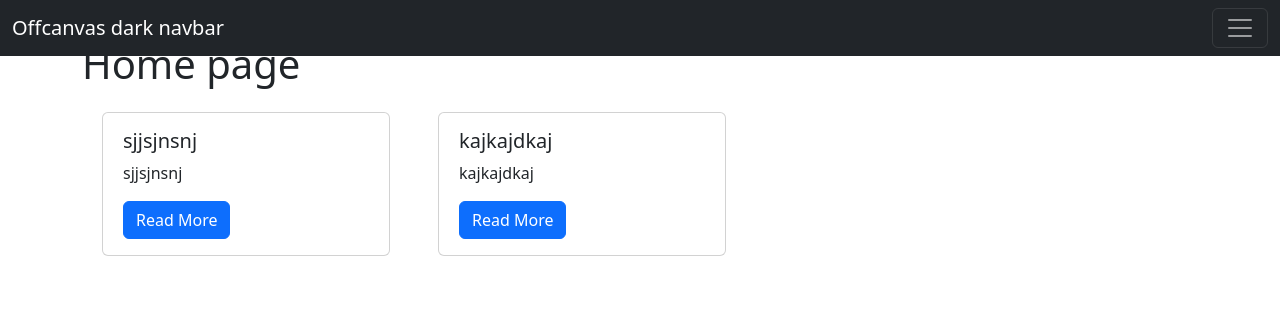
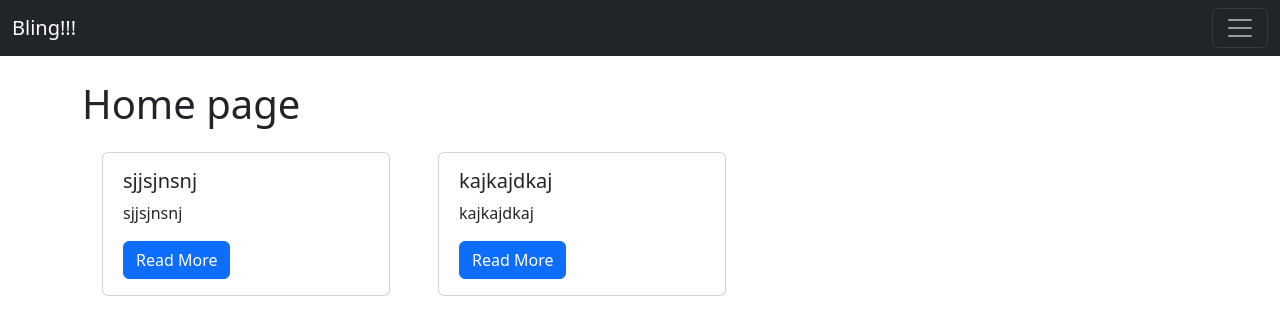
Before and after one commit to VishalSharma-123/Bling, a Flask app: page / in a window 1280 px wide. Shown: the top 335 px of the page. Run offline with Flask 2, Linux system fonts and the light colour scheme; data comes from the database, SQL or seed files in the repository; some libraries are stand-ins or nearby versions.

Commit message:
Fixed a minor bug on the home page.

```diff
--- a/templates/base.html
+++ b/templates/base.html
@@ -29,7 +29,7 @@
     <body>
         <nav class="navbar navbar-dark bg-dark fixed-top">
             <div class="container-fluid">
-                <a class="navbar-brand" href="#">Offcanvas dark navbar</a>
+                <a class="navbar-brand" href="/">Bling!!!</a>
                 <button
                     class="navbar-toggler"
                     type="button"
--- a/templates/index.html
+++ b/templates/index.html
@@ -1,6 +1,11 @@
 {% extends 'base.html'%} {% block head %}
 <title>Home</title>
 {% endblock %} {% block body %}
+<style>
+    h1{
+        margin-top : 2.5rem;
+    }
+</style>
 <h1>Home page</h1>
 
 <div class="row g-2">
```
